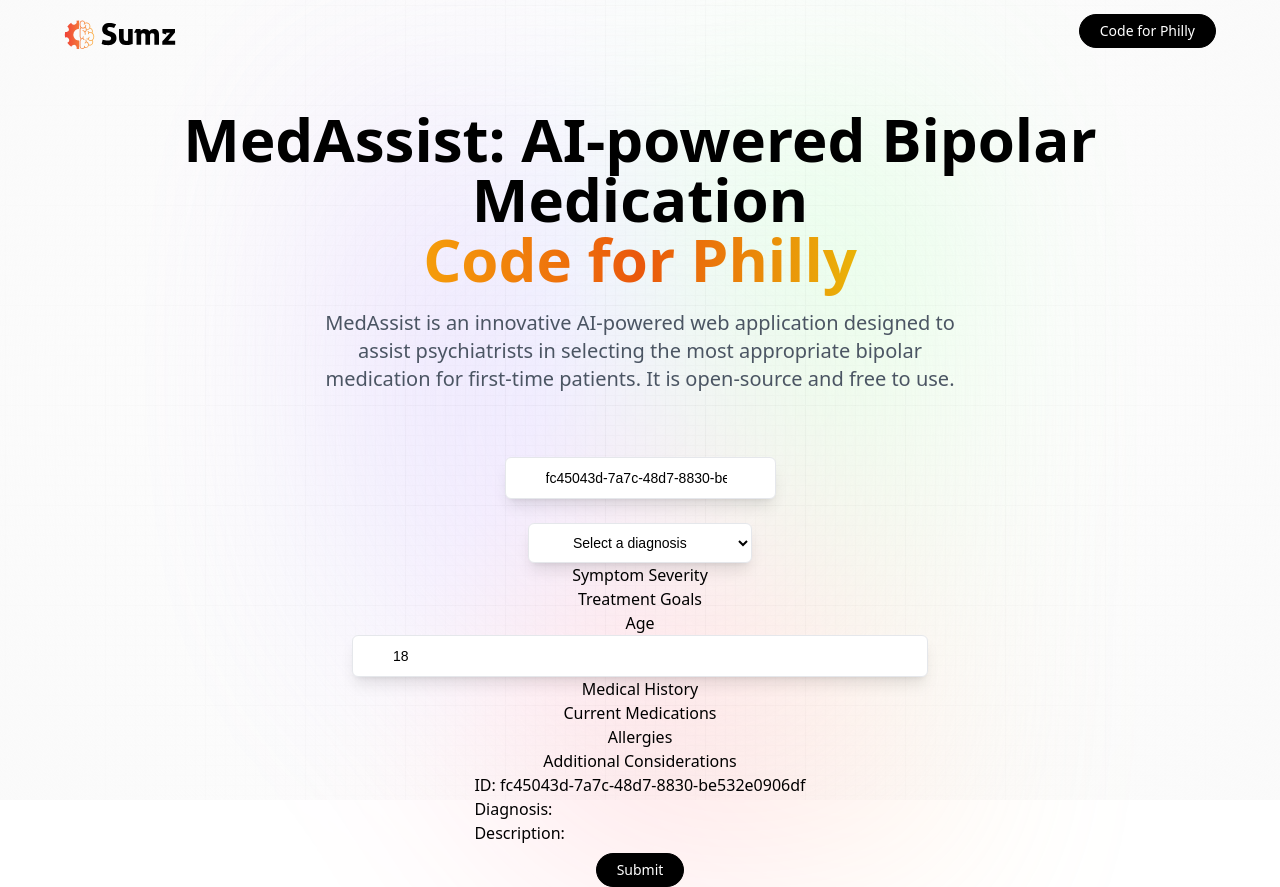
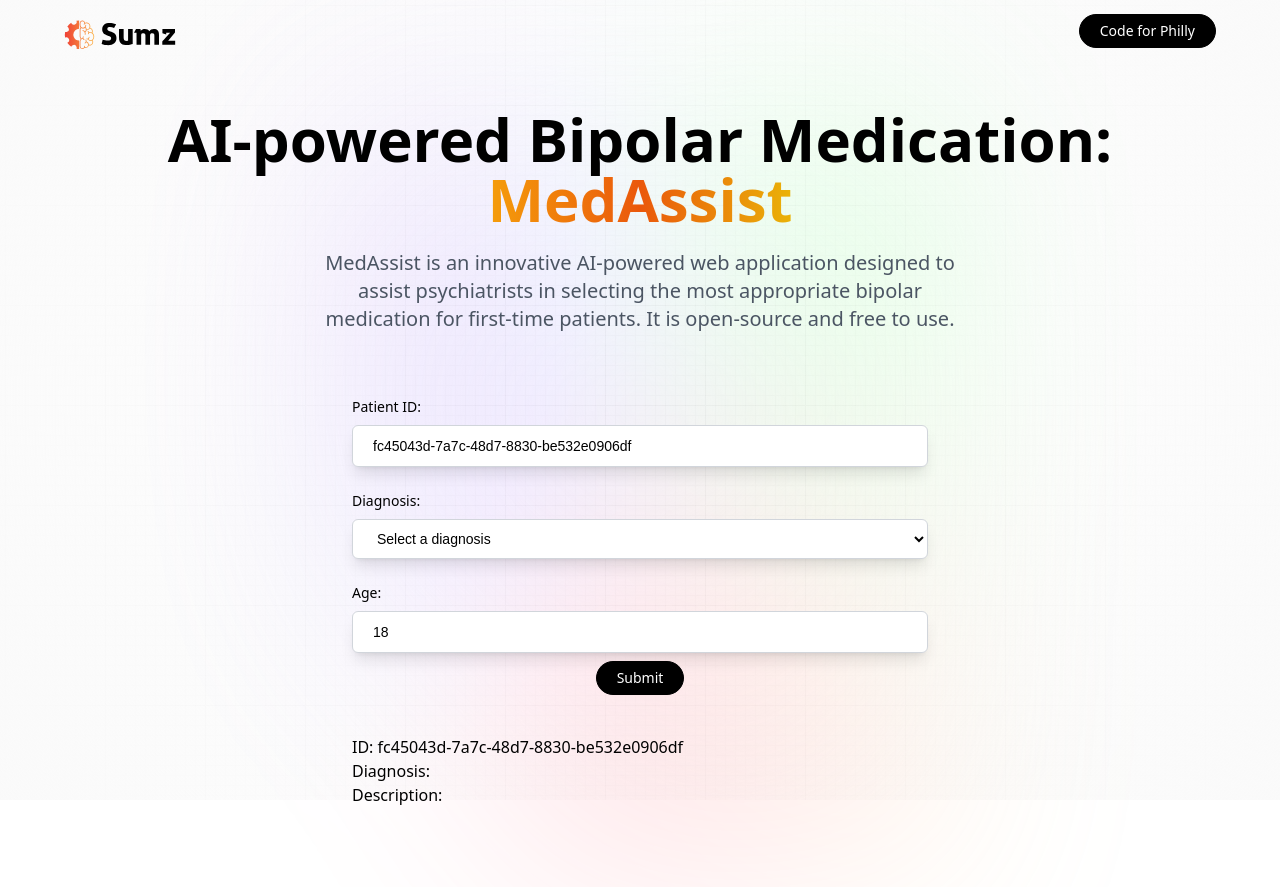
Before and after one commit to taichan03/MedAssist, a React (Vite) app in the folder MedAssist/: page / in a window 1280 px wide. After the commit the page ends 807 px from the top, so only its background shows below. Built offline with nearby package versions, Linux system fonts and the light colour scheme; a web font is replaced by a local one.

Commit message:
Change some of the input formating

```diff
--- a/MedAssist/src/App.css
+++ b/MedAssist/src/App.css
@@ -116,7 +116,7 @@
 }
 
 .url_input {
-  @apply block w-full rounded-md border border-gray-200 bg-white py-2.5 pl-10 pr-12 text-sm shadow-lg font-satoshi font-medium focus:border-black focus:outline-none focus:ring-0;
+  @apply block w-full rounded-md border border-gray-300 bg-white py-2.5 pl-5 pr-5 text-sm shadow-lg font-satoshi font-medium focus:border-black focus:outline-none focus:ring-0;
 }
 
 .submit_btn {
--- a/MedAssist/src/components/Header.tsx
+++ b/MedAssist/src/components/Header.tsx
@@ -15,9 +15,9 @@ const Header = () => {
       </nav>
 
       <h1 className="head_text">
-        MedAssist: AI-powered Bipolar Medication{" "}
+        AI-powered Bipolar Medication:{" "}
         <br className="max-md:hidden" />
-        <span className="orange_gradient">Code for Philly</span>
+        <span className="orange_gradient">MedAssist</span>
       </h1>
       <h2 className="desc">
         MedAssist is an innovative AI-powered web application designed to assist
--- a/MedAssist/src/components/Summary.tsx
+++ b/MedAssist/src/components/Summary.tsx
@@ -48,7 +48,7 @@ const Summary = () => {
       {/* {search} */}
       <div className="flex flex-col w-full gap-2">
         <form
-          className="relative flex flex-col items-center"
+          className=""
           onSubmit={handleSubmit}
         >
           {/* <img
@@ -57,8 +57,11 @@ const Summary = () => {
             className="absolute left-0 my-2 ml-3 w-5"
           /> */}
           <PatientIDInput patientInfo={patientInfo} setPatientInfo={setPatientInfo}></PatientIDInput>
+          <br />
           <div>
-            <br />
+          <label htmlFor="ageInput" className="block font-latoBold text-sm pb-2">
+          Diagnosis:
+          </label>
             <select
                 value={patientInfo.Diagnosis}
                 onChange={handleDiagnosisChange}
@@ -84,31 +87,24 @@ const Summary = () => {
                 />
             )}
           </div>
-          <h3>Symptom Severity</h3>
-          <h3>Treatment Goals</h3>
-          <h3>Age</h3>
+          <br />
+          <div className="items-center">
+          <label htmlFor="ageInput" className="block font-latoBold text-sm pb-2">
+            Age:
+          </label>
           <input
+            id="ageInput"
             type="number"
             value={patientInfo.Age}
             onChange={(e) =>
               setPatientInfo({ ...patientInfo, Age: Number(e.target.value) })
             }
             required
-            className="url_input peer" // When you need to style an element based on the state of a sibling element, mark the sibling with the peer class, and use peer-* modifiers to style the target element
+            className="url_input peer"
           />
-          <h3>Medical History</h3>
-          <h3>Current Medications</h3>
-          <h3>Allergies</h3>
-          <h3>Additional Considerations</h3>
+          </div>
 
-          {/* Display ID and Description */}
-          {patientInfo.ID && (
-            <div>
-              <p>ID: {patientInfo.ID}</p>
-              <p>Diagnosis: {patientInfo.Diagnosis}</p>
-              <p>Description: {patientInfo.Description}</p>
-            </div>
-          )}
+
           <div className="flex justify-center mt-2">
             <button
               type="submit"
@@ -118,6 +114,16 @@ const Summary = () => {
             </button>
           </div>
         </form>
+        <br />
+
+         {/* Display ID and Description */}
+         {patientInfo.ID && (
+            <div>
+              <p>ID: {patientInfo.ID}</p>
+              <p>Diagnosis: {patientInfo.Diagnosis}</p>
+              <p>Description: {patientInfo.Description}</p>
+            </div>
+          )}
       </div>
     </section>
   );
--- a/MedAssist/src/components/form_components/PatientID.tsx
+++ b/MedAssist/src/components/form_components/PatientID.tsx
@@ -21,13 +21,14 @@ function PatientIDInput({ patientInfo, setPatientInfo }: PatientIDInputProps) {
     }, []);
 
     return (
-        <div>
+        <div className="">
+            <label htmlFor="name"  className="block font-latoBold text-sm pb-2">Patient ID: </label>
             <input
                 type="text"
                 placeholder="Patient ID:"
                 value={patientInfo.ID}
                 readOnly
-                className="url_input peer"
+                className="url_input peer w-1/2"
             />
         </div>
     );
```
